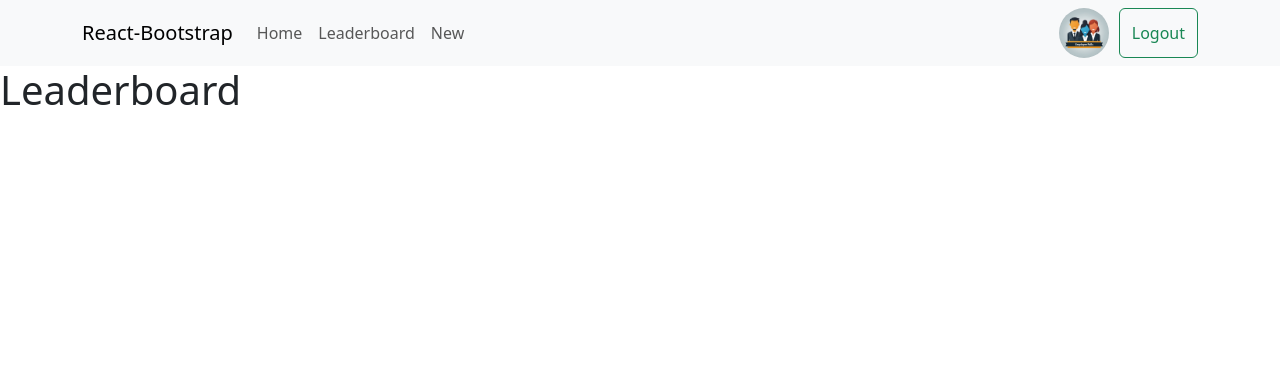
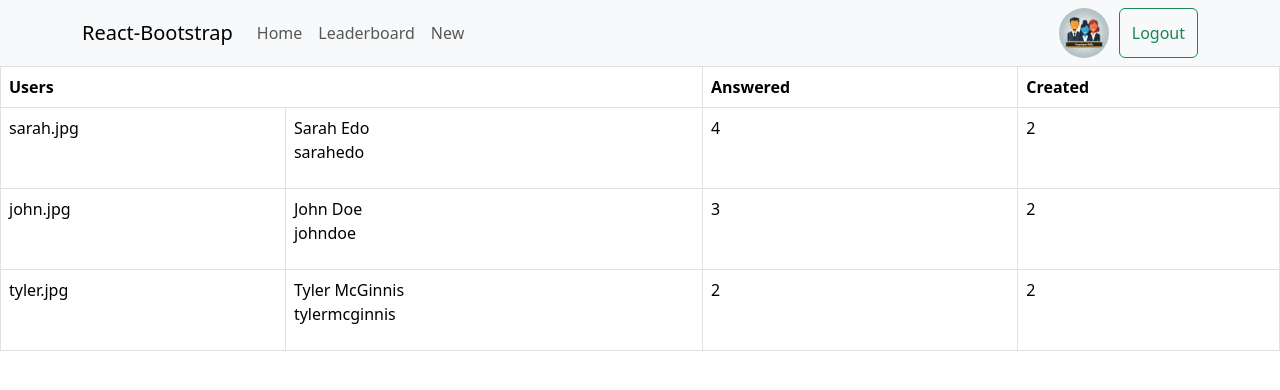
Before and after one commit to CurtesMalteser/react-nd, a React (Create React App) app in the folder employee-polls-app/: page /leaderboard in a window 1280 px wide. Shown: the top 390 px of the page. Built offline with nearby package versions, Linux system fonts and the light colour scheme.

Commit message:
Implements leaderboard table

```diff
--- a/employee-polls-app/src/features/questions/questionsSlice.ts
+++ b/employee-polls-app/src/features/questions/questionsSlice.ts
@@ -57,10 +57,10 @@ export const questionsSlice = createSlice({
     },
 });
 
-export const status = (state: RootState) => state.questions.status;
-export const allQuestions = (state: RootState) => state.questions.questions;
-export const newQuestions = (state: RootState) => state.questions.questions.filter((question) => !didAuthedUserVoted(question, state.authedUser.user?.id));
-export const answeredQuestions = (state: RootState) => state.questions.questions.filter((question) => didAuthedUserVoted(question, state.authedUser.user?.id));
+export const status = (state: RootState) => state.questionsState.status;
+export const allQuestions = (state: RootState) => state.questionsState.questions;
+export const newQuestions = (state: RootState) => state.questionsState.questions.filter((question) => !didAuthedUserVoted(question, state.authedUser.user?.id));
+export const answeredQuestions = (state: RootState) => state.questionsState.questions.filter((question) => didAuthedUserVoted(question, state.authedUser.user?.id));
 
 export default questionsSlice.reducer;
 
--- a/employee-polls-app/src/features/users/usersSlice.ts
+++ b/employee-polls-app/src/features/users/usersSlice.ts
@@ -1,4 +1,4 @@
-import { createAsyncThunk, createSlice, PayloadAction } from '@reduxjs/toolkit';
+import { createAsyncThunk, createSelector, createSlice, PayloadAction } from '@reduxjs/toolkit';
 import { RootState } from '../../app/store';
 import { _getUsers } from '../../utils/_DATA';
 import User from '../../utils/user';
@@ -38,7 +38,7 @@ export const usersSlice = createSlice({
             .addCase(fetchUsers.pending, (state) => {
                 state.status = 'loading';
             })
-            .addCase(fetchUsers.fulfilled, (state, action: PayloadAction<{[key: string]: User}>) => {
+            .addCase(fetchUsers.fulfilled, (state, action: PayloadAction<{ [key: string]: User }>) => {
                 state.status = 'idle';
                 Object.values(action.payload).forEach((user) => {
                     console.log(`User: ${user.name}`);
@@ -56,4 +56,12 @@ export const usersSlice = createSlice({
 // in the slice file. For example: `useSelector((state: RootState) => state.counter.value)`
 export const allUsers = (state: RootState) => state.users.users;
 
+export const sortedUsersForLeadearboad = createSelector(
+    (state: RootState) => [...Object.values(state.users.users)],
+    (users: User[]) => users.sort((a: User, b: User) => {
+            const aTotal = Object.keys(a.answers).length;
+            const bTotal = Object.keys(b.answers).length;
+            return bTotal - aTotal;
+        }));
+
 export default usersSlice.reducer;
--- a/employee-polls-app/src/pages/LeaderboardPage.tsx
+++ b/employee-polls-app/src/pages/LeaderboardPage.tsx
@@ -1,6 +1,41 @@
+import Table from 'react-bootstrap/Table';
+import { fetchUsers, sortedUsersForLeadearboad } from '../features/users/usersSlice';
+import { useAppDispatch, useAppSelector } from '../app/hooks';
+import User from '../utils/user';
+import { useEffect } from 'react';
+
+function LeaderboardTable({ users }: { users: User[] }) {
+    return (
+        <Table bordered hover>
+            <thead>
+                <tr>
+                    <th colSpan={2}>Users</th>
+                    <th>Answered</th>
+                    <th>Created</th>
+                </tr>
+            </thead>
+            <tbody>
+                {users.map((user) => (
+                    <tr key={user.id}>
+                        <td>{user.avatarURL}</td>
+                        <td>{user.name}<p>{user.id}</p></td>
+                        <td>{Object.keys(user.answers).length}</td>
+                        <td>{user.questions.length}</td>
+                    </tr>
+                ))}
+            </tbody>
+        </Table>
+    );
+}
+
 function LeaderboardPage() {
+    const dispatch = useAppDispatch();
+    const users = useAppSelector(sortedUsersForLeadearboad);
+
+    useEffect(() => { dispatch(fetchUsers()) }, []);
+
     return (
-        <h1>Leaderboard</h1>
+        <LeaderboardTable users={users} />
     );
 }
 
```
